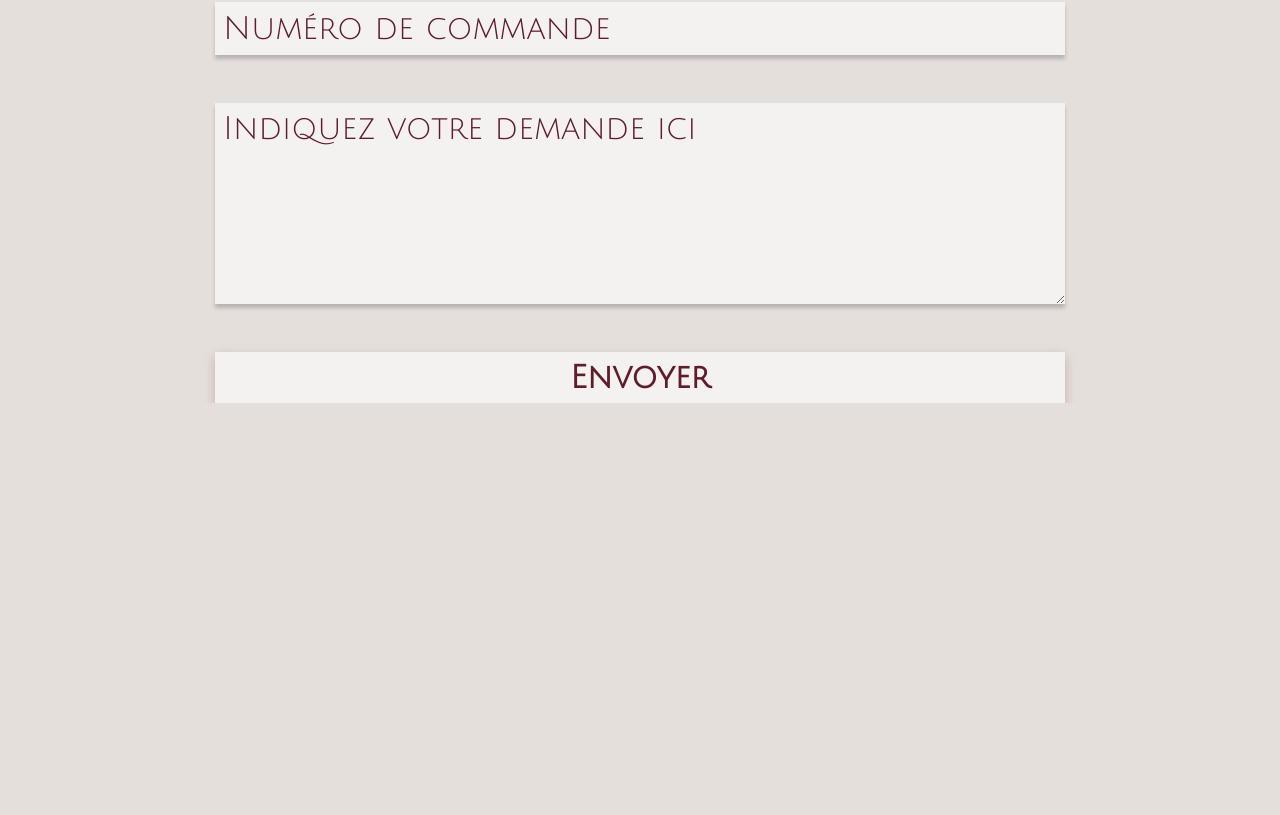
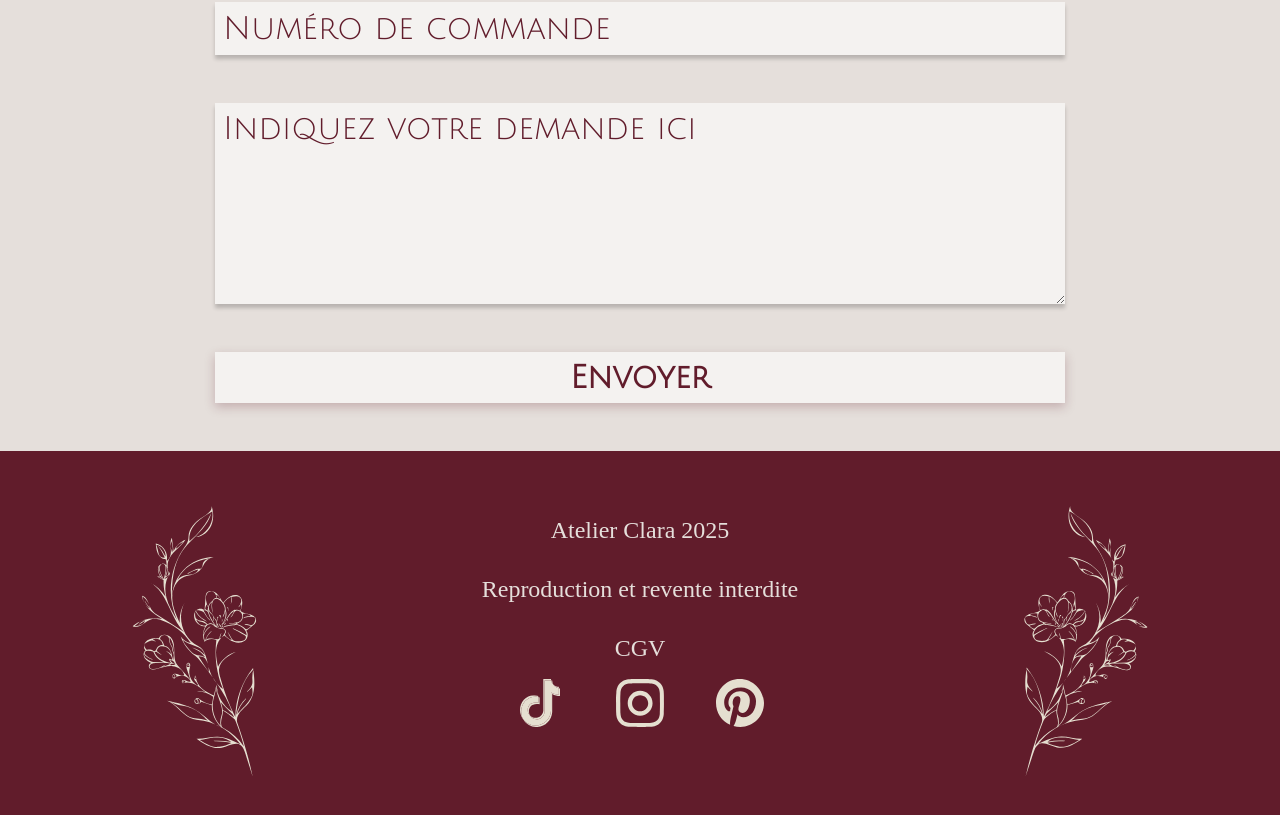
Before and after one commit to MC0D/atelier_clara, a React (Vite) app: page / in a window 1280 px wide. Shown: the part 4323-5138 px from the top of the page. Before the commit the page ends 4726 px from the top, so only its background shows below. Built offline with nearby package versions, Linux system fonts and the light colour scheme.

Commit message:
Composant Footer terminé

```diff
--- a/src/components/Footer.jsx
+++ b/src/components/Footer.jsx
@@ -1,3 +1,32 @@
-const Footer = () => {};
+import fleurFooterLeft from "../assets/img/fleur_gauche.svg";
+import fleurFooterRight from "../assets/img/fleur_droite.svg";
+import logoTiktok from "../assets/img/logo_tiktok.svg";
+import logoInstagram from "../assets/img/logo_instagram.svg";
+import logoPinterest from "../assets/img/logo_pinterest.svg";
+
+const Footer = () => {
+  return (
+    <footer>
+      <img src={fleurFooterLeft} alt="Décoration florale" />
+      <div>
+        <span>Atelier Clara 2025</span>
+        <span>Reproduction et revente interdite</span>
+        <span>CGV</span>
+        <div>
+          <a href="#">
+            <img src={logoTiktok} alt="Lien vers Tiktok" />
+          </a>
+          <a href="#">
+            <img src={logoInstagram} alt="Lien vers Instagram" />
+          </a>
+          <a href="#">
+            <img src={logoPinterest} alt="Lien vers Pinterest" />
+          </a>
+        </div>
+      </div>
+      <img src={fleurFooterRight} alt="Décoration florale" />
+    </footer>
+  );
+};
 
 export default Footer;
--- a/src/scss/components/footer.scss
+++ b/src/scss/components/footer.scss
@@ -0,0 +1,38 @@
+@use "../base/variables" as *;
+
+footer {
+  background-color: $main-color;
+  height: 400px;
+  display: flex;
+  justify-content: space-around;
+  margin-top: 3rem;
+
+  > img {
+    width: 300px;
+    height: auto;
+  }
+
+  > div {
+    display: flex;
+    flex-direction: column;
+    align-items: center;
+    margin-top: 50px;
+
+    > span {
+      color: $background-color;
+      font-family: "Times New Roman", Times, serif;
+      font-size: 1.5rem;
+      padding: 1rem;
+    }
+
+    > div {
+      display: flex;
+      gap: 50px;
+
+      > a > img {
+        width: 50px;
+        height: 50px;
+      }
+    }
+  }
+}
```
